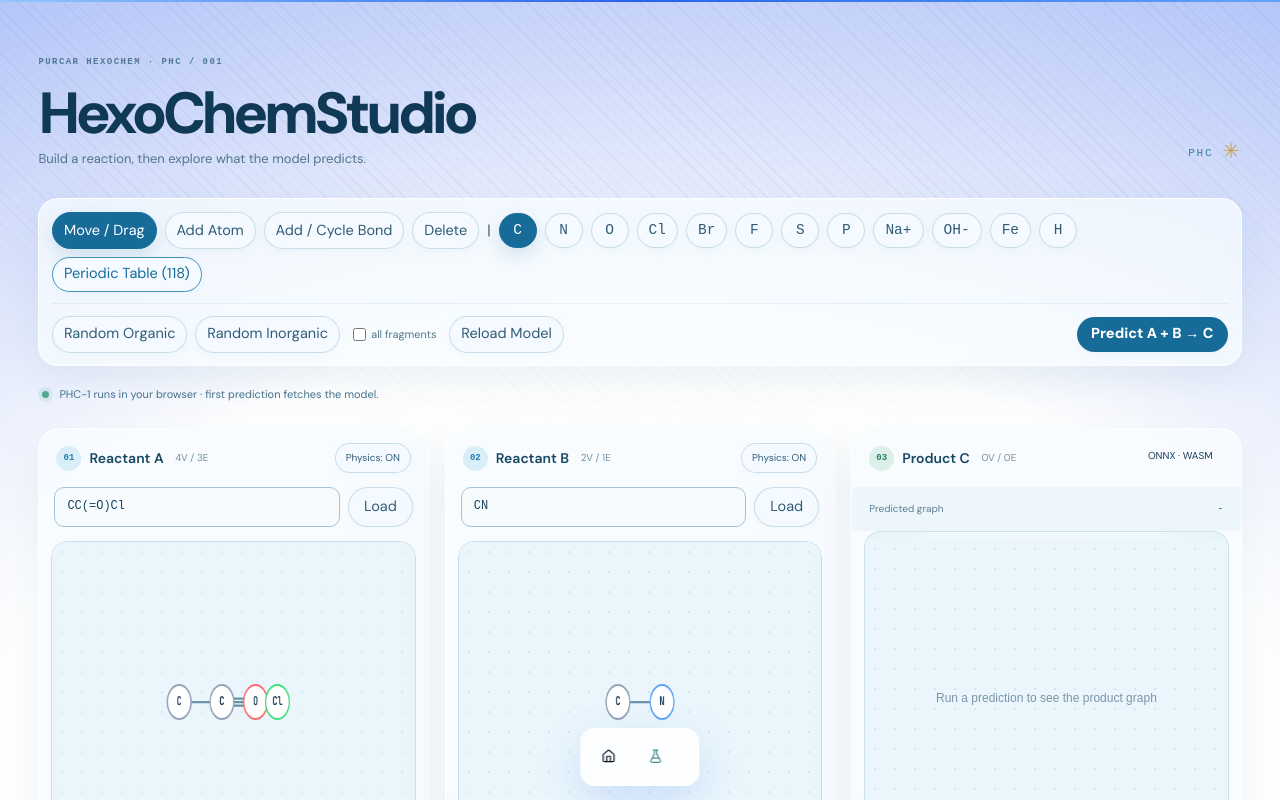
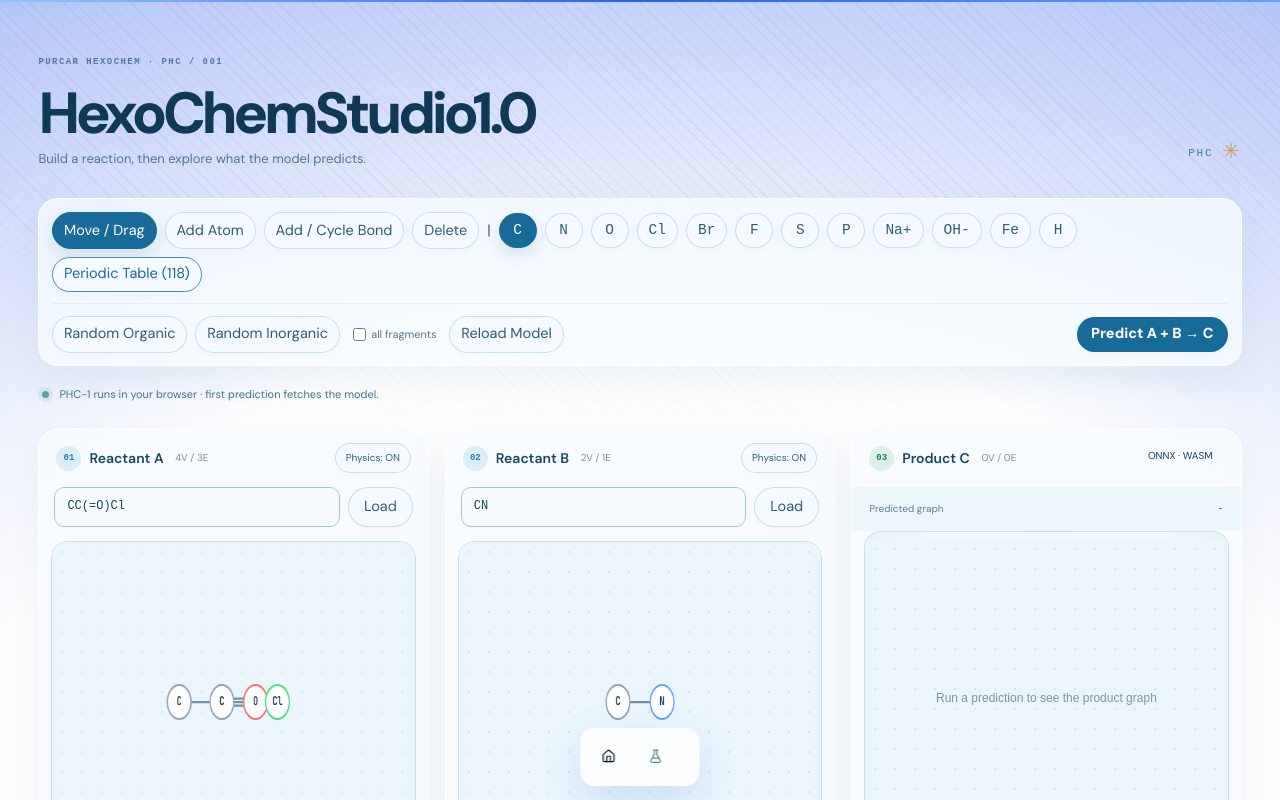
Before and after one commit to ihatebaselines/purcar.me, a Next.js app: page /studio in a window 1280 px wide. Shown: the top 800 px of the page. Built offline with nearby package versions, Linux system fonts and the light colour scheme.

Commit message:
Rename HexoChem Studio heading

```diff
--- a/src/app/studio/page.tsx
+++ b/src/app/studio/page.tsx
@@ -529,7 +529,7 @@ export default function StudioPage() {
   return (
     <main className="studio-page max-w-[1560px] mx-auto px-5 py-5 pb-28">
       <div className="studio-heading">
-        <div><span className="studio-kicker">PURCAR HEXOCHEM · PHC / 001</span><h1>HexoChem<span className="studio-title-second">Studio</span></h1><p>Build a reaction, then explore what the model predicts.</p></div>
+        <div><span className="studio-kicker">PURCAR HEXOCHEM · PHC / 001</span><h1>HexoChemStudio1.0</h1><p>Build a reaction, then explore what the model predicts.</p></div>
         <div className="studio-heading-mark" aria-hidden="true"><span>PHC</span><i>✳</i></div>
       </div>
       <div className="studio-toolbar flex flex-wrap items-center justify-between gap-3 p-3.5 mb-3 rounded-xl border border-white/10 bg-[#101215]">
```
